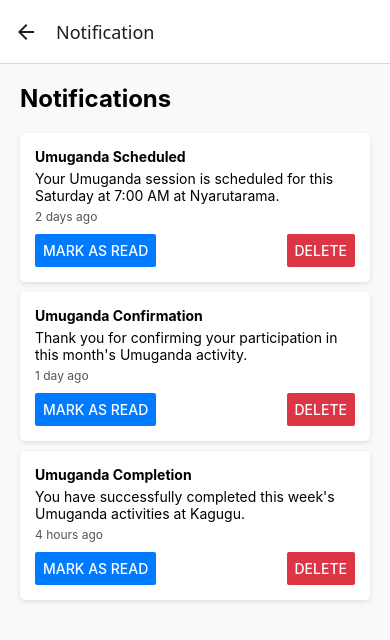
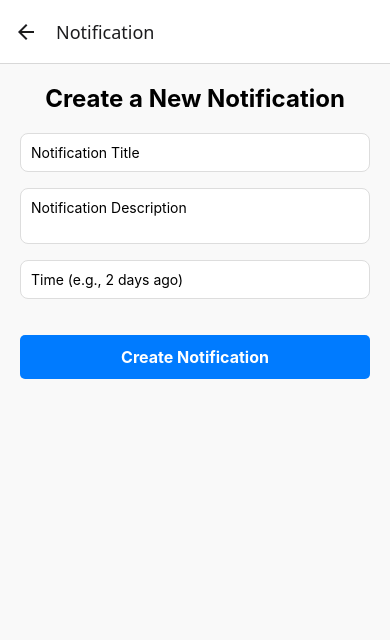
Before and after one commit to Baudoin10/Umuganda, a React Native app: screen /Notification in a window 390 px wide. Shown: the top 640 px of the page. Built offline with nearby package versions, Linux system fonts and the light colour scheme.

Commit message:
moved the profile setting into the users page

```diff
--- a/Dashboard/Notification.jsx
+++ b/Dashboard/Notification.jsx
@@ -1,48 +1,60 @@
-import React from "react";
-import { View, Text, Button, StyleSheet } from "react-native";
+
+
+import React, { useState } from "react";
+import { View, Text, TextInput, TouchableOpacity, StyleSheet, Alert } from "react-native";
 
 const Notification = () => {
-  const notifications = [
-    {
-      title: "Umuganda Scheduled",
-      description:
-        "Your Umuganda session is scheduled for this Saturday at 7:00 AM at Nyarutarama.",
-      time: "2 days ago",
-    },
-    {
-      title: "Umuganda Confirmation",
-      description:
-        "Thank you for confirming your participation in this month's Umuganda activity.",
-      time: "1 day ago",
-    },
-    {
-      title: "Umuganda Completion",
-      description:
-        "You have successfully completed this week's Umuganda activities at Kagugu.",
-      time: "4 hours ago",
-    },
-  ];
+  const [title, setTitle] = useState("");
+  const [description, setDescription] = useState("");
+  const [time, setTime] = useState("");
+
+  const handleCreateNotification = () => {
+    if (title && description && time) {
+      // In a real app, you would send this data to the server or store it in the database
+      Alert.alert("Notification Created", `Title: ${title}\nDescription: ${description}\nTime: ${time}`);
+      // Clear the input fields after creating the notification
+      setTitle("");
+      setDescription("");
+      setTime("");
+    } else {
+      Alert.alert("Error", "Please fill out all fields.");
+    }
+  };
 
   return (
     <View style={styles.container}>
-      <Text style={styles.title}>Notifications</Text>
-      {notifications.map((notification, index) => (
-        <View key={index} style={styles.notificationCard}>
-          <Text style={styles.notificationTitle}>{notification.title}</Text>
-          <Text style={styles.notificationDescription}>
-            {notification.description}
-          </Text>
-          <Text style={styles.notificationTime}>{notification.time}</Text>
-          <View style={styles.buttonContainer}>
-            <Button title="Mark as Read" color="#007BFF" />
-            <Button title="Delete" color="#DC3545" />
-          </View>
-        </View>
-      ))}
+      <Text style={styles.title}>Create a New Notification</Text>
+
+      <TextInput
+        style={styles.input}
+        placeholder="Notification Title"
+        value={title}
+        onChangeText={(text) => setTitle(text)}
+      />
+
+      <TextInput
+        style={styles.input}
+        placeholder="Notification Description"
+        value={description}
+        onChangeText={(text) => setDescription(text)}
+        multiline
+      />
+
+      <TextInput
+        style={styles.input}
+        placeholder="Time (e.g., 2 days ago)"
+        value={time}
+        onChangeText={(text) => setTime(text)}
+      />
+
+      <TouchableOpacity style={styles.createButton}>
+  <Text style={styles.createButtonText}>Create Notification</Text>
+</TouchableOpacity>
+
+
     </View>
   );
 };
-
 
 const styles = StyleSheet.create({
   container: {
@@ -54,33 +66,31 @@ const styles = StyleSheet.create({
     fontSize: 24,
     fontWeight: "bold",
     marginBottom: 20,
+    textAlign: "center",
   },
-  notificationCard: {
-    backgroundColor: "#FFFFFF",
-    padding: 15,
-    marginBottom: 10,
+  input: {
+    backgroundColor: "#FFF",
+    borderWidth: 1,
+    borderColor: "#DDD",
+    borderRadius: 8,
+    padding: 10,
+    marginBottom: 16,
+  },
+
+
+  createButton: {
+    backgroundColor: "#007BFF",
+    paddingVertical: 12,
+    paddingHorizontal: 20,
     borderRadius: 5,
-    shadowColor: "#000",
-    shadowOffset: { width: 0, height: 2 },
-    shadowOpacity: 0.1,
-    shadowRadius: 5,
+    alignItems: "center",
+    marginTop: 20,
   },
-  notificationTitle: {
+  createButtonText: {
+    color: "#FFF",
+    fontSize: 16,
     fontWeight: "bold",
-  },
-  notificationDescription: {
-    marginVertical: 5,
-  },
-  notificationTime: {
-    color: "#555",
-    fontSize: 12,
-  },
-  buttonContainer: {
-    flexDirection: "row",
-    marginTop: 10,
-    justifyContent: "space-between",
   },
 });
 
-
 export default Notification;
--- a/Navigator/AppNavigator.jsx
+++ b/Navigator/AppNavigator.jsx
@@ -11,7 +11,7 @@ import Attendance from "../Screens/Attendance";
 import HistoryEvent from "../Screens/HistoryEvent";
 import Dashboard from "../Dashboard/Dashboard";
 import Notification from "../Dashboard/Notification";
-import Profile from "../Dashboard/Profile";
+import Profile from "../UserDashboard/Profile";
 import EditProfile from "../Dashboard/EditProfile";
 import Users from "../Dashboard/Users";
 import Introduction from "../Screens/Introduction";
```
Also changed, not shown: UserDashboard/Profile.jsx (renamed from Dashboard/Profile.jsx).
